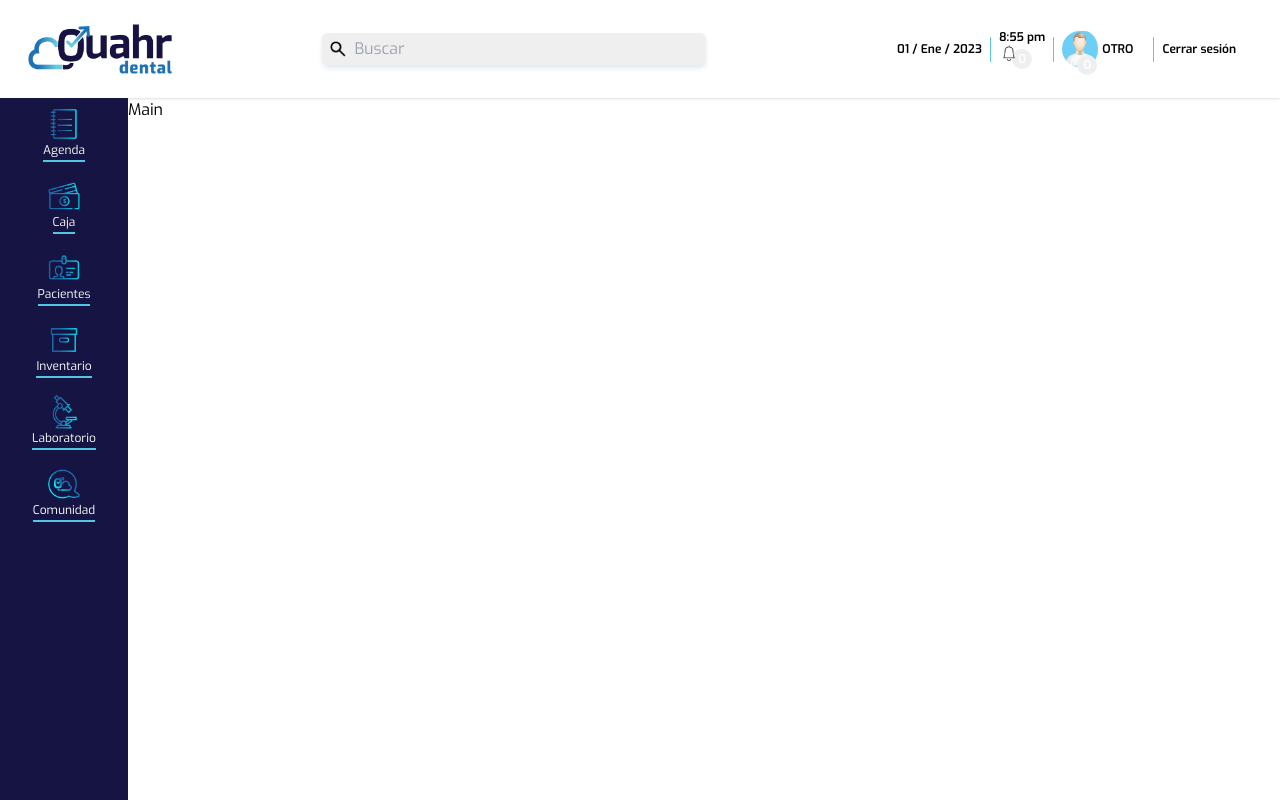
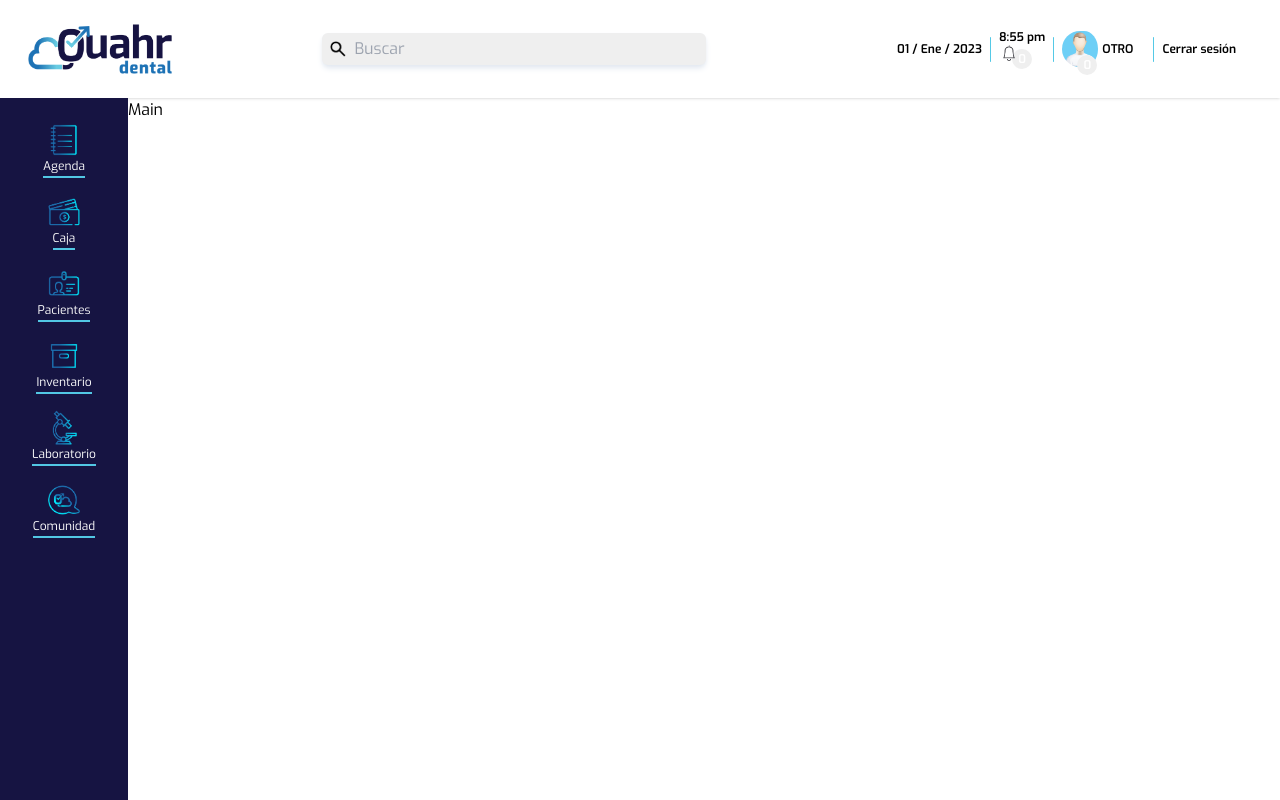
Before and after one commit to OscarRubioSevilla/quahr-frontend-dev, a Vue app: page /panel in a window 1280 px wide. Built offline with nearby package versions, Linux system fonts and the light colour scheme; what vue-final-modal would draw is missing.

Commit message:
Correciones

```diff
--- a/src/components/blocks/panel/QNav.vue
+++ b/src/components/blocks/panel/QNav.vue
@@ -12,7 +12,7 @@ const props = defineProps({
 </script>
 
 <template>
-    <div class=" text-white flex flex-col items-center py-2 px-8 cursor-pointer  hover:bg-primary-500 ">
+    <div class=" text-white flex flex-col items-center py-2 px-8 cursor-pointer  hover:bg-primary-500">
         <img :src="getImageUrl(`landing/img/${menu_panel.image}`)"  class="w-9"  alt="">
         <div>
             <label class="hidden lg:flex text-xs" for="">{{menu_panel.name}}</label>
--- a/src/components/blocks/panel/QNavs.vue
+++ b/src/components/blocks/panel/QNavs.vue
@@ -5,7 +5,7 @@ import QNav from './QNav.vue';
 </script>
 
 <template>
-    <nav class="flex bg-primary flex-row lg:flex-col justify-center lg:justify-start lg:h-menu" >
+    <nav class="flex bg-primary flex-row lg:flex-col justify-center lg:justify-start lg:h-menu pt-4" >
         <q-nav v-for="menu_panel of FEATURES_MENU" :menu_panel="menu_panel"/>
 
     </nav>
```
